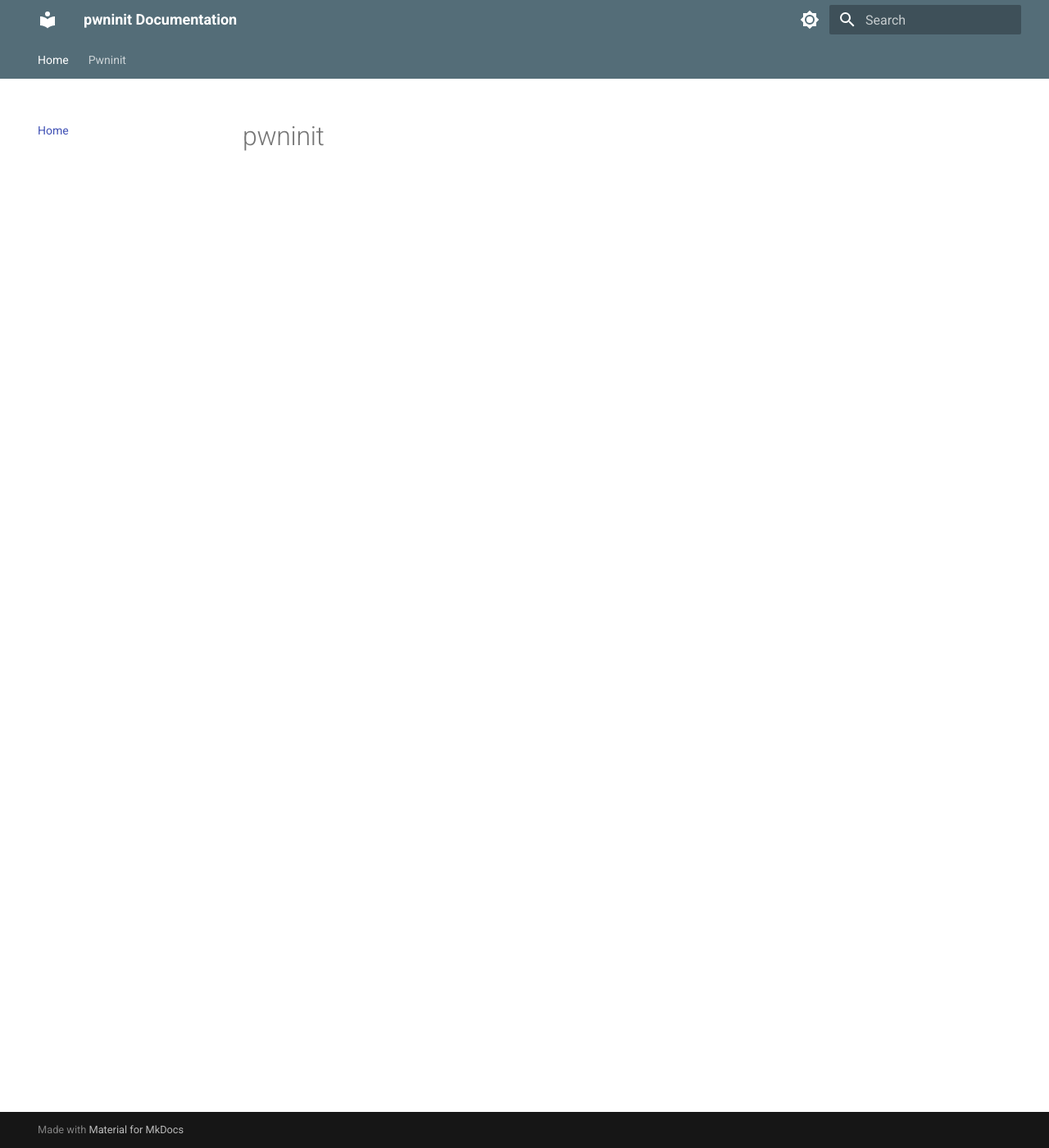
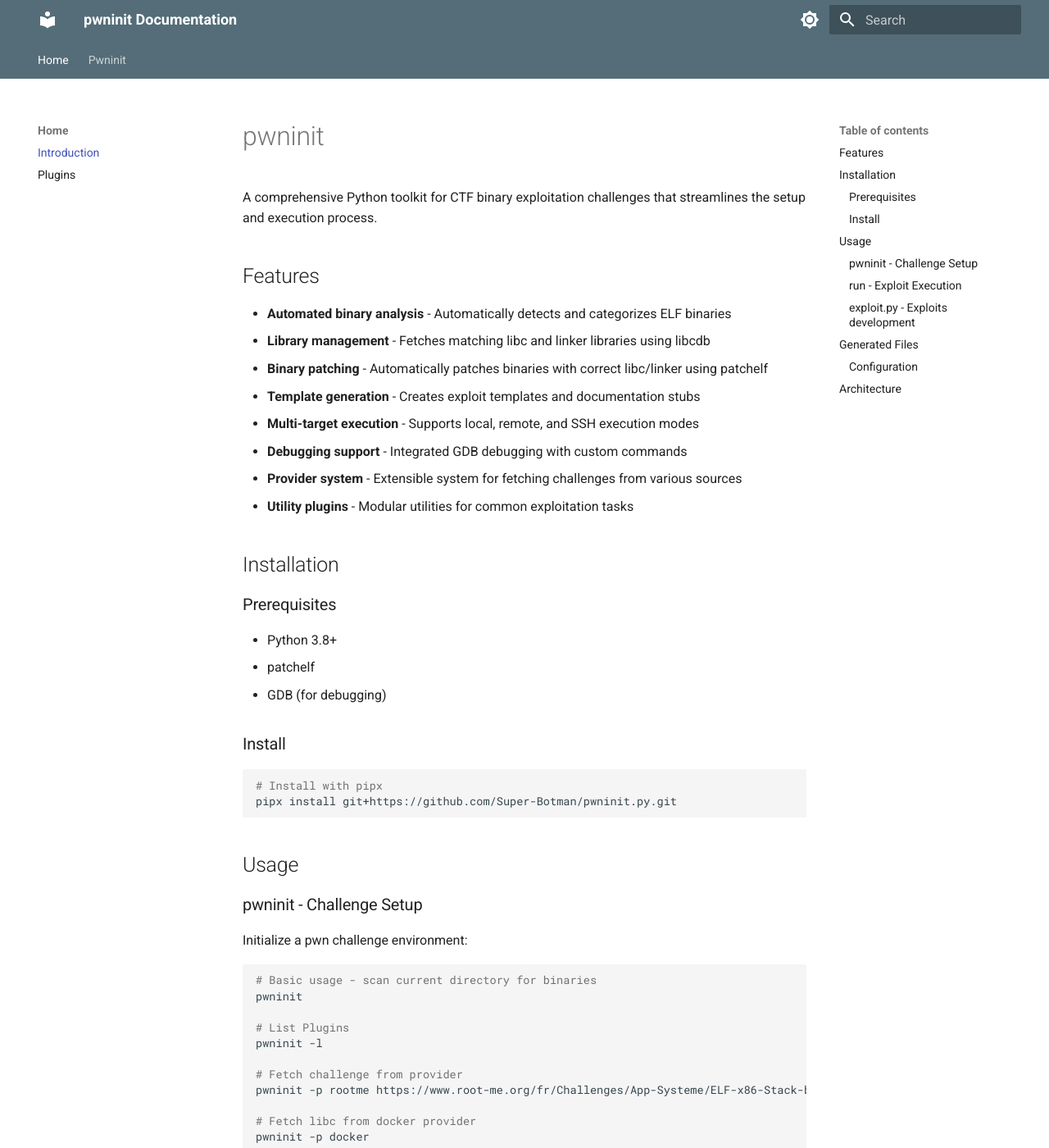
Before and after one commit to Super-Botman/pwninit.py, an MkDocs documentation site: the page built from docs/index.md, in a window 1280 px wide and 1400 px high. Shown: the whole window at 82% size. Built offline with MkDocs 1.6.1 and Material for MkDocs 9.7.7, drawn with Linux system fonts in a browser that asks for light colours; some of the changed text lies outside the part shown.

Commit message:
improve doc

````diff
--- a/docs/index.md
+++ b/docs/index.md
@@ -1 +1,144 @@
 # pwninit
+
+A comprehensive Python toolkit for CTF binary exploitation challenges that streamlines the setup and execution process.
+
+## Features
+
+- **Automated binary analysis** - Automatically detects and categorizes ELF binaries
+- **Library management** - Fetches matching libc and linker libraries using libcdb
+- **Binary patching** - Automatically patches binaries with correct libc/linker using patchelf
+- **Template generation** - Creates exploit templates and documentation stubs
+- **Multi-target execution** - Supports local, remote, and SSH execution modes
+- **Debugging support** - Integrated GDB debugging with custom commands
+- **Provider system** - Extensible system for fetching challenges from various sources
+- **Utility plugins** - Modular utilities for common exploitation tasks
+
+## Installation
+
+### Prerequisites
+
+- Python 3.8+
+- patchelf
+- GDB (for debugging)
+
+### Install
+
+```sh
+# Install with pipx
+pipx install git+https://github.com/Super-Botman/pwninit.py.git
+```
+
+## Usage
+
+### pwninit - Challenge Setup
+
+Initialize a pwn challenge environment:
+
+```sh
+# Basic usage - scan current directory for binaries
+pwninit
+
+# List Plugins
+pwninit -l
+
+# Fetch challenge from provider
+pwninit -p rootme https://www.root-me.org/fr/Challenges/App-Systeme/ELF-x86-Stack-buffer-overflow-basic-1
+
+# Fetch libc from docker provider
+pwninit -p docker
+
+# Set args for providers
+pwninit -p docker -tag 'chall_name'
+```
+
+**Options:**
+
+- `-p, --provider <provider>` - Set provider to run
+- `-s, --setup <utils>` - Comma-separated list of utilities to run
+
+### run - Exploit Execution
+
+Execute your exploit with various modes:
+
+```sh
+# Local execution
+run
+
+# Remote netcat connection
+run -r target.com:1337
+
+# SSH connection
+run -r user:password@target.com:22
+
+# Debug mode with GDB
+run -d
+
+# Debug with custom GDB script
+run -d --gdb-command 'break main'
+
+# System call tracing
+run -s
+
+# Verbose output
+run -v
+
+# SSL/TLS connection
+run -r target.com:443 --ssl
+```
+
+**Options:**
+
+- `-r, --remote <addr>` - Remote connection (ip:port for nc, user:pass@ip:port for SSH)
+- `-d, --debug` - Launch with GDB debugger
+- `-s, --strace` - Run with strace, output saved to strace.out
+- `--gdb-command <cmd>` - Execute GDB command on startup (requires -d)
+- `-v, --verbose` - Enable verbose logging
+- `--ssl` - Use SSL/TLS for remote connections
+
+### exploit.py - Exploits development
+
+The full lib API doc can be seen at [pwninit.0xb0tm4n.org](https://pwninit.0xb0tm4n.org/pwninit)
+
+```py
+from pwninit import *
+
+Config(
+    binary = "./chall"
+    libc = "./lib.so.6"
+)
+
+def exploit(ctx: PwnContext, ioctx: IOContext):
+    exe = ctx.elf
+    libc = ctx.libc
+
+    # Example usage:
+    # sl(ret2win("win"))     # generate a ret2win payload and send it
+    # itrv()                 # go into interactive mode
+
+    success("all good !")
+    itrv()
+```
+
+## Generated Files
+
+pwninit creates the following files:
+
+- **exploit.py** - Main exploit template with binary and libc paths
+- **notes.md** - Documentation template with checksec output and metadata
+- **Patched binary** - Original binary patched with correct libc/linker
+
+### Configuration
+
+pwninit supports configuration through `~/.config/pwninit.conf`:
+
+```ini
+author=YourName
+```
+
+You can also use environment variables:
+
+- `PWNINIT_AUTHOR` - Override author name
+
+## Architecture
+
+![schema of the whole project architecture](./img/pwninit.png)
--- a/mkdocs.yaml
+++ b/mkdocs.yaml
@@ -22,6 +22,16 @@ theme:
     - navigation.tabs
     - navigation.sections
 
+markdown_extensions:
+  - pymdownx.highlight:
+      anchor_linenums: true
+      line_spans: __span
+      pygments_lang_class: true
+  - pymdownx.superfences:
+      custom_fences:
+        - name: bash
+          class: highlight
+
 plugins:
   - search
   - mkdocstrings:
@@ -30,10 +40,12 @@ plugins:
           paths: [src]
 
 nav:
-  - Home: index.md
+  - Home:
+      - Introduction: index.md
+      - Plugins: plugins.md
   - Pwninit:
-    - IO Operations: pwninit/io.md
+    - Overwiew: pwninit/index.md
+    - IOContext: pwninit/io.md
+    - PwnContext: pwninit/pwncontext.md
     - Plugins: pwninit/plugins.md
-    - Helpers:
-      - Pwncontext: pwninit/helpers/pwncontext.md
-      - Utils: pwninit/helpers/utils.md
+    - Utils: pwninit/utils.md
````
Also changed, not shown: README.md (+1 -0 lines), docs/plugins.md (added, +133 -0 lines), src/pwninit/__init__.py (+8 -8 lines), docs/img/pwninit.png (renamed from img/pwninit.png), docs/pwninit/pwncontext.md (renamed from docs/pwninit/helpers/pwncontext.md), docs/pwninit/utils.md (renamed from docs/pwninit/helpers/utils.md), 6 other files.
